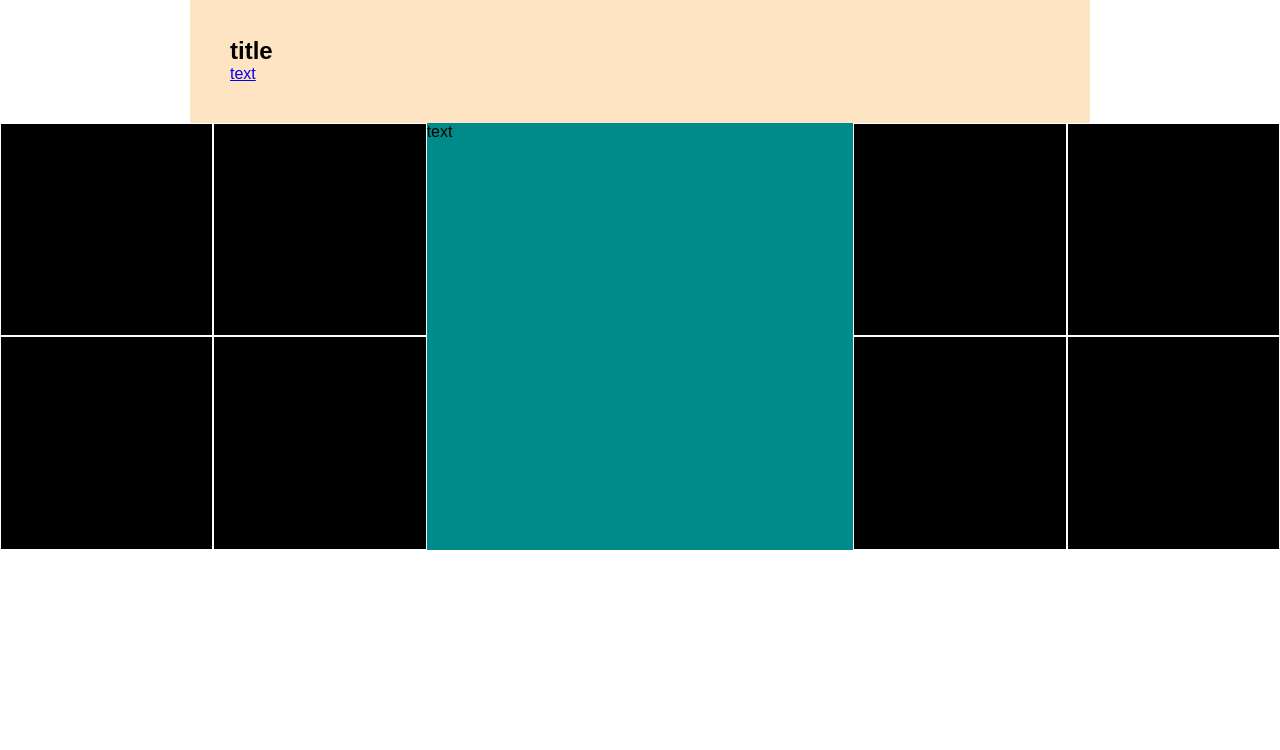
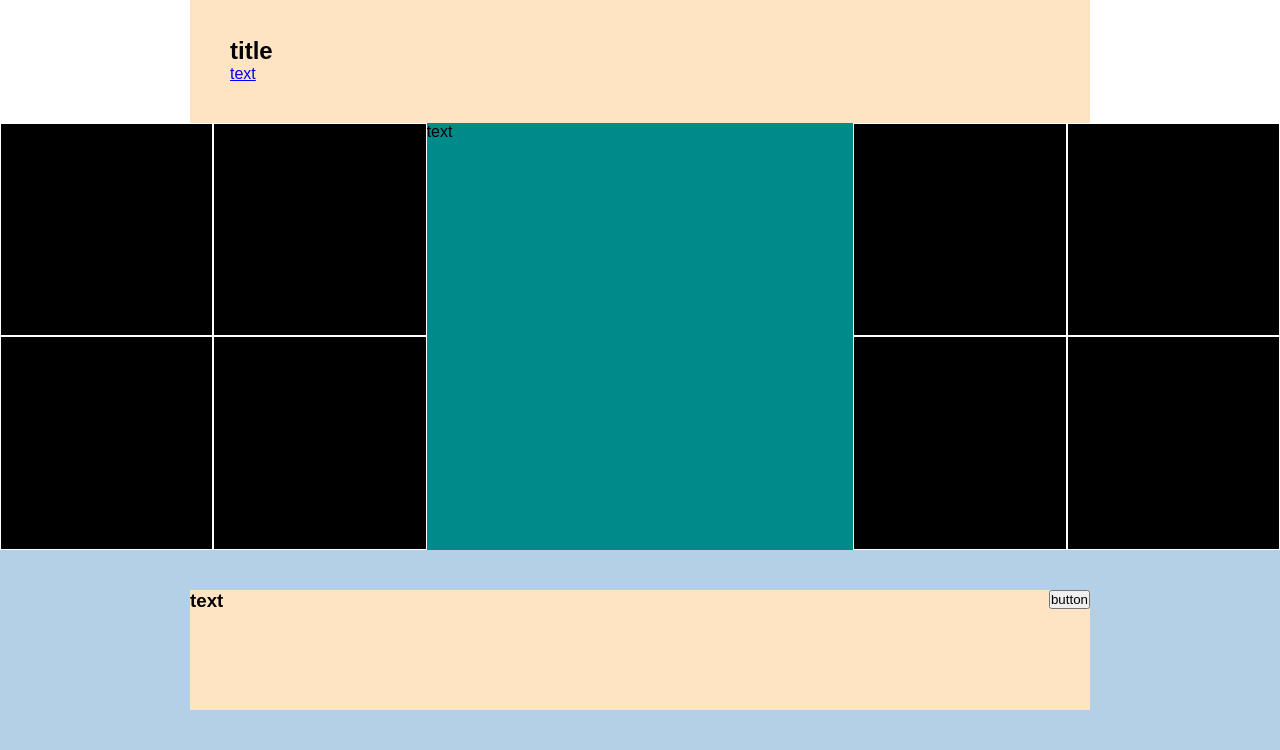
Before and after one commit to EnricoDG97/htmlcss-dropbox, a plain HTML site: page index.html in a window 1280 px wide. Shown: the part 1670-2420 px from the top of the page. Before the commit the page ends 2220 px from the top, so only its background shows below. Drawn offline with Linux system fonts and the light colour scheme.

Commit message:
feat: added seventh section layout

```diff
--- a/css/style.css
+++ b/css/style.css
@@ -261,3 +261,23 @@ header {
     background-color: black;
     border: 1px solid white;
 }
+
+/* SEVENTH SECTION START HERE */
+
+#seventh-section-container {
+    width: 100%;
+    background-color: rgb(180, 208, 231);
+    /* test */
+    height: 200px;
+    padding: 40px;
+}
+
+#seventh-section-container #seventh-section-inner {
+    height: 100%;
+    display: flex;
+    justify-content: space-between;
+}
+
+#seventh-section-container #seventh-section-inner #seventh-inner-left {
+    flex-grow: 1;
+}
--- a/index.html
+++ b/index.html
@@ -229,7 +229,13 @@
                         <div class="square-logo"></div>
                     </div>
                 </div>
-
+            </div>
+            <!-- SEVENTH SECTION START HERE -->
+            <div class="" id="seventh-section-container">
+                <div class="centered" id="seventh-section-inner">
+                    <div id="seventh-inner-left"><h3>text</h3></div>
+                    <div id="seventh-inner-right"><button>button</button></div>
+                </div>
             </div>
 
 
```
